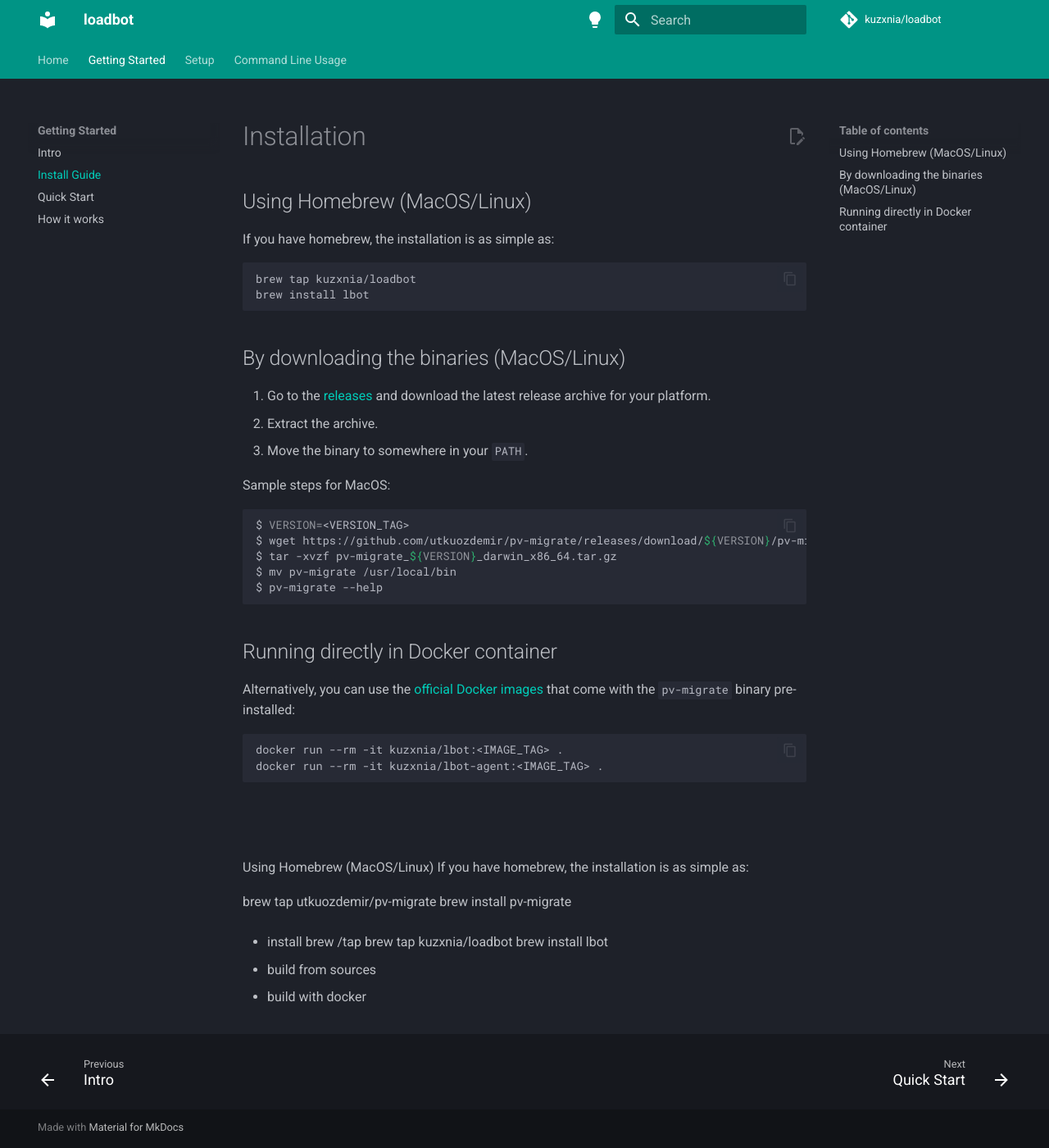
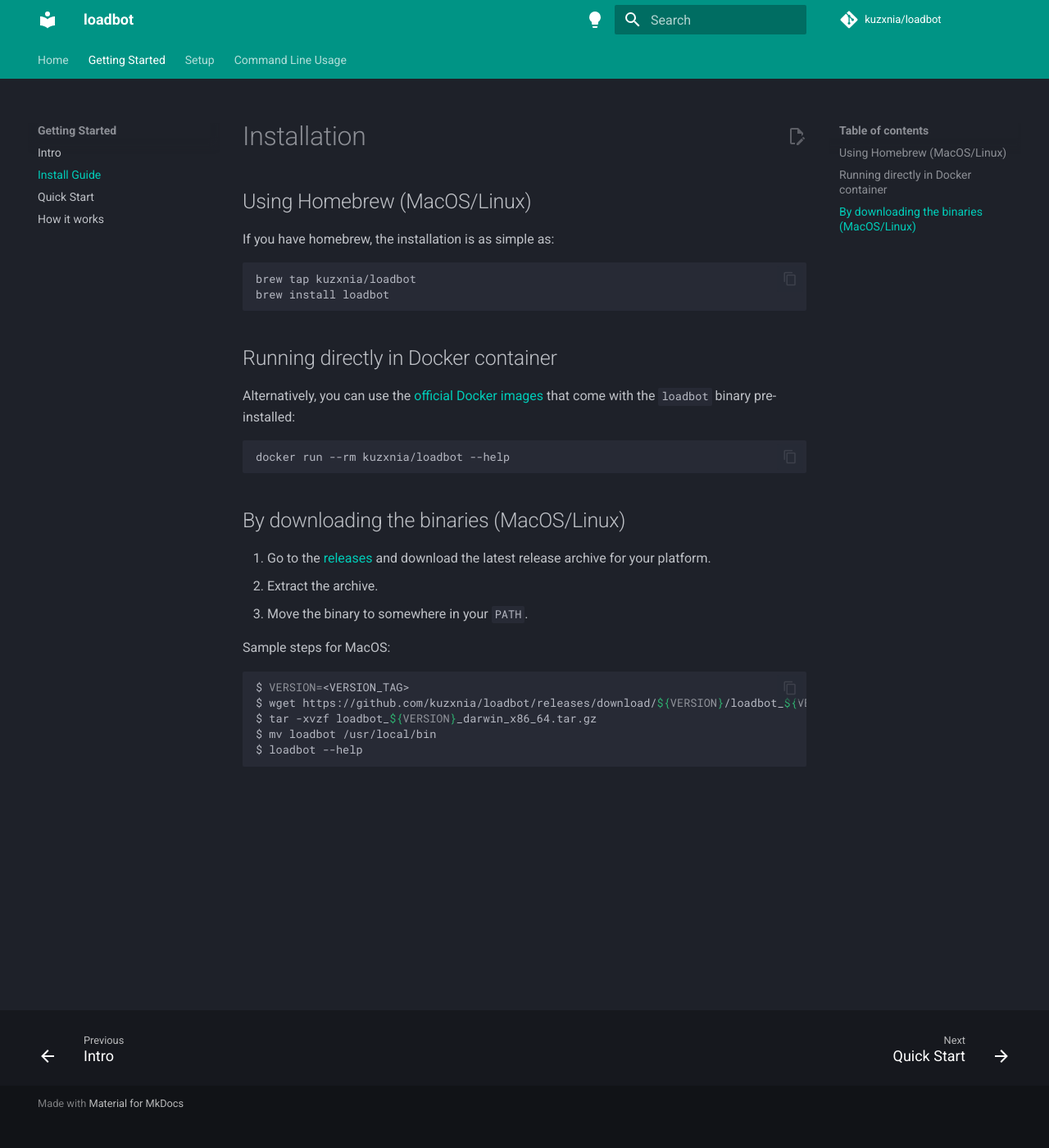
Before and after one commit to kuzxnia/loadbot, an MkDocs documentation site: the page built from docs/getting_started/install.md, in a window 1280 px wide and 1400 px high. Shown: the whole window at 82% size. Built offline with MkDocs 1.6.1 and Material for MkDocs 9.7.7, drawn with Linux system fonts in a browser that asks for light colours; comment, search, counter and statistics services are not loaded.

Commit message:
fix install page, cli typos

````diff
--- a/docs/getting_started/install.md
+++ b/docs/getting_started/install.md
@@ -4,12 +4,23 @@
 If you have homebrew, the installation is as simple as:
 ```bash
 brew tap kuzxnia/loadbot
-brew install lbot
+brew install loadbot
 ```
+
+
+## Running directly in Docker container
+
+Alternatively, you can use the
+[official Docker images](https://hub.docker.com/repository/docker/kuzxnia/loadbot)
+that come with the `loadbot` binary pre-installed:
+```bash
+docker run --rm kuzxnia/loadbot --help
+```
+
 
 ## By downloading the binaries (MacOS/Linux)
 
-1. Go to the [releases](https://github.com/utkuozdemir/pv-migrate/releases) and download
+1. Go to the [releases](https://github.com/kuzxnia/loadbot/releases) and download
    the latest release archive for your platform.
 2. Extract the archive.
 3. Move the binary to somewhere in your `PATH`.
@@ -17,35 +28,8 @@
 Sample steps for MacOS:
 ```bash
 $ VERSION=<VERSION_TAG>
-$ wget https://github.com/utkuozdemir/pv-migrate/releases/download/${VERSION}/pv-migrate_${VERSION}_darwin_x86_64.tar.gz
-$ tar -xvzf pv-migrate_${VERSION}_darwin_x86_64.tar.gz
-$ mv pv-migrate /usr/local/bin
-$ pv-migrate --help
+$ wget https://github.com/kuzxnia/loadbot/releases/download/${VERSION}/loadbot_${VERSION}_darwin_x86_64.tar.gz
+$ tar -xvzf loadbot_${VERSION}_darwin_x86_64.tar.gz
+$ mv loadbot /usr/local/bin
+$ loadbot --help
 ```
-
-
-## Running directly in Docker container
-
-Alternatively, you can use the
-[official Docker images](https://hub.docker.com/repository/docker/utkuozdemir/pv-migrate)
-that come with the `pv-migrate` binary pre-installed:
-```bash
-docker run --rm -it kuzxnia/lbot:<IMAGE_TAG> .
-docker run --rm -it kuzxnia/lbot-agent:<IMAGE_TAG> .
-```
-
-##
-
-Using Homebrew (MacOS/Linux)
-If you have homebrew, the installation is as simple as:
-
-brew tap utkuozdemir/pv-migrate
-brew install pv-migrate
-
-* install brew /tap
-brew tap kuzxnia/loadbot
-brew install lbot
-
-* build from sources
-
-* build with docker
````
Also changed, not shown: 1 other file.
